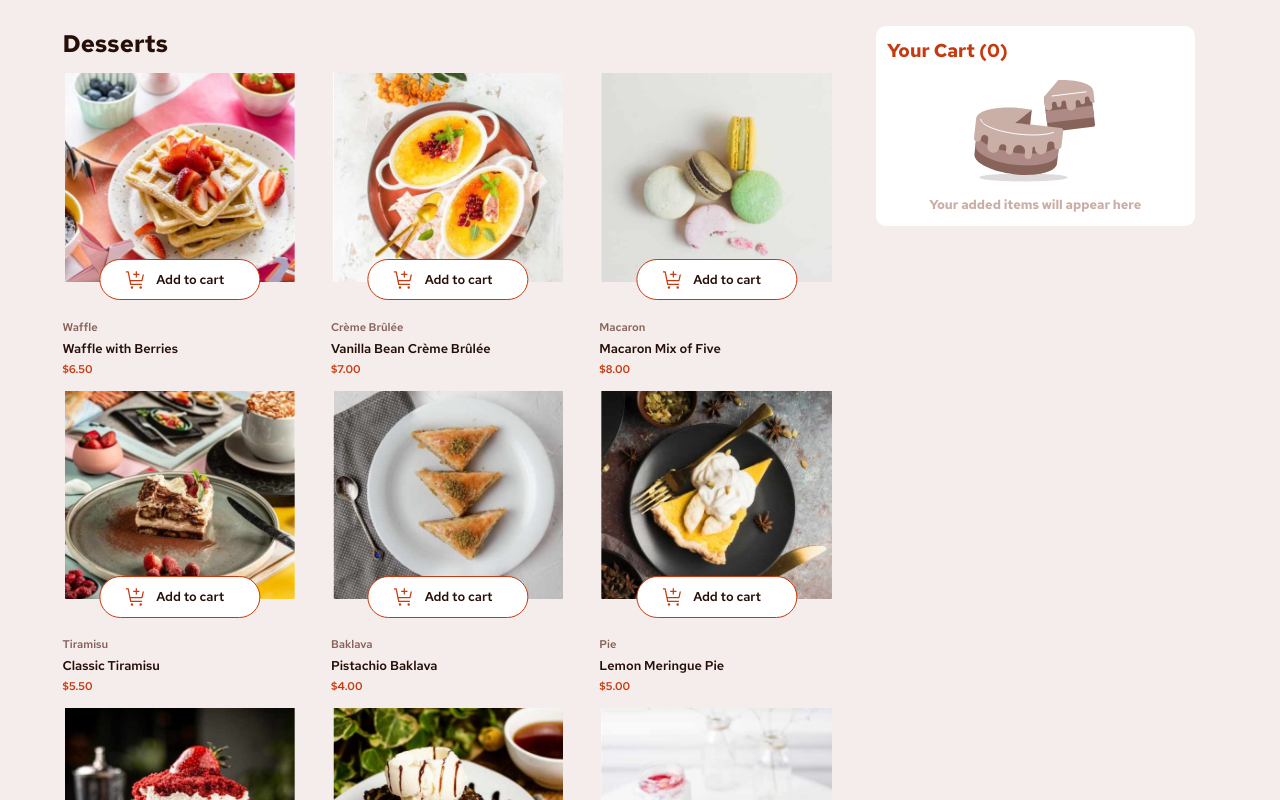
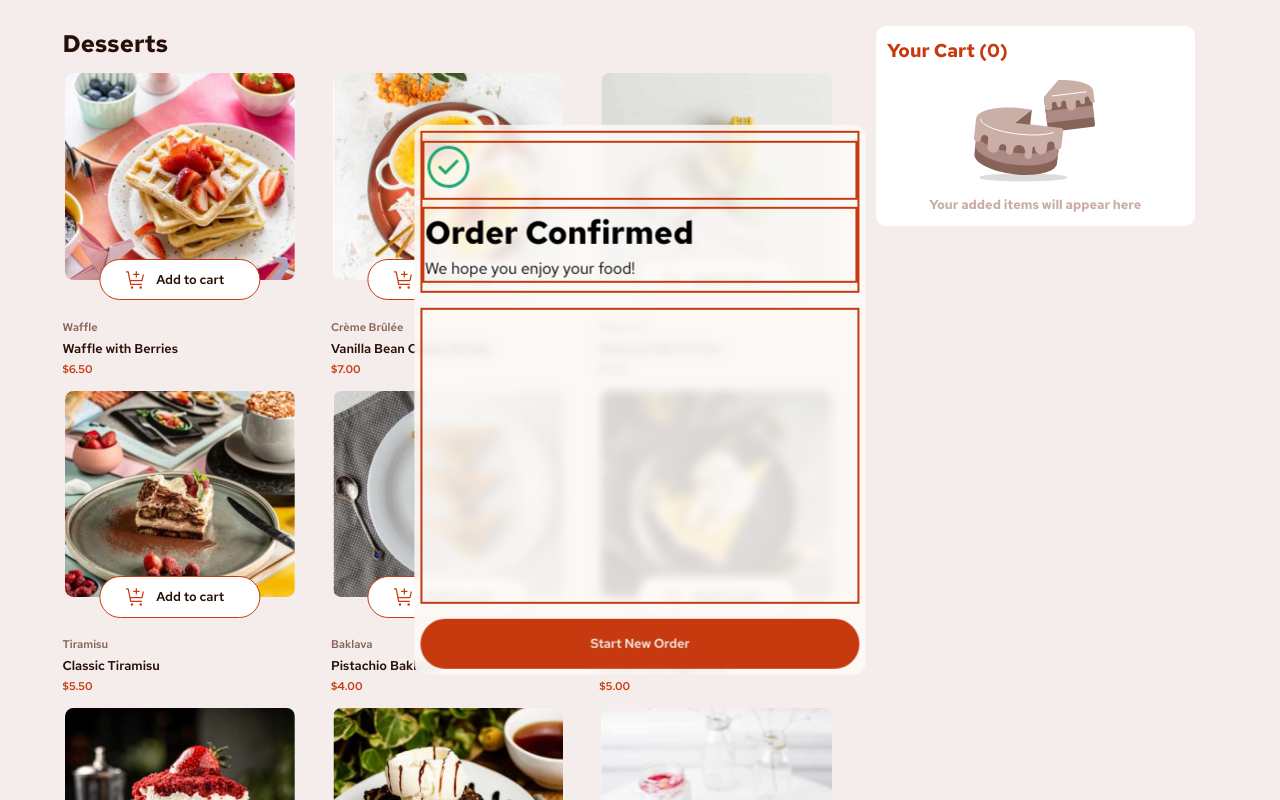
Before and after one commit to nonso01/16-fem-soln, a Vue app: page / in a window 1280 px wide. Shown: the top 800 px of the page. Built offline with nearby package versions, Linux system fonts and the light colour scheme.

Commit message:
working on final order

```diff
--- a/index.html
+++ b/index.html
@@ -1,4 +1,4 @@
-<!doctype html>
+<!DOCTYPE html>
 <html lang="en">
   <head>
     <meta charset="UTF-8" />
@@ -9,58 +9,6 @@
   <body>
     <div id="app"></div>
 
-    <!--
-
-    Desserts
-
-  Waffle with Berries
-  Waffle
-  6.50
-  Add to Cart
-
-  Vanilla Bean Crème Brûlée
-  Crème Brûlée
-  7.00
-  Add to Cart
-
-  Macaron Mix of Five
-  Macaron
-  8.00
-  Add to Cart
-
-  Classic Tiramisu
-  Tiramisu
-  5.50
-  Add to Cart
-
-  Pistachio Baklava
-  Baklava
-  4.00
-  Add to Cart
-
-  Lemon Meringue Pie
-  Pie
-  5.00
-  Add to Cart
-
-  Red Velvet Cake
-  Cake
-  4.50
-  Add to Cart
-
-  Salted Caramel Brownie
-  Brownie
-  4.50
-  Add to Cart
-
-  Vanilla Panna Cotta
-  Panna Cotta
-  6.50
-  Add to Cart
-
-  Your Cart  Quantity
-  Your added items will appear here
-    -->
     <script type="module" src="/src/main.js"></script>
   </body>
 </html>
--- a/src/App.vue
+++ b/src/App.vue
@@ -2,6 +2,7 @@
 import { ref } from "vue";
 import Order from "./components/Order.vue";
 import Dessert from "./components/Dessert.vue";
+import Confirm from "./components/Confirm.vue";
 
 const log = console.log;
 
@@ -12,6 +13,7 @@ const notEmpty = ref(false);
 const orderData = ref({});
 const orderTotalCost = ref(0);
 const orderTotalQuantity = ref(0);
+const showOverlay = ref(false);
 
 function handleMinus(name, price) {
   if (!isQuantityVisible.value[name]) return;
@@ -68,6 +70,10 @@ function handleCancelOrderItem(name) {
   }
 }
 
+function handleStartNewOrder() {
+
+}
+
 function processOreder(name, price) {
   orderData.value[name] = {
     quantity: quantities.value[name],
@@ -119,6 +125,14 @@ function processOrederQuantity() {
       />
     </div>
   </div>
+
+  <Transition>
+    <Confirm />
+  </Transition>
+
+  <Transition>
+    <div class="overlay" v-if="showOverlay"></div>
+  </Transition>
 </template>
 
 <style>
@@ -132,6 +146,16 @@ function processOrederQuantity() {
   .B {
     flex: 0.28;
   }
+}
+
+.overlay {
+  height: 100lvh;
+  width: 100lvw;
+  position: fixed;
+  top: 0;
+  z-index: 5;
+  background: #2727276b;
+  backdrop-filter: blur(5px);
 }
 
 @media screen and (min-width: 1200px) {
--- /dev/null
+++ b/src/components/Confirm.vue
@@ -0,0 +1,58 @@
+<script setup>
+const props = defineProps({
+  finalData: Object,
+  handleStartNewOrder: Function,
+});
+</script>
+
+<template>
+  <div class="confirm flex col btw">
+    <div class="check flex col even bd">
+      <div class="bd">
+        <img src="/images/icon-order-confirmed.svg" alt="order confirmed" />
+      </div>
+      <div class="bd">
+        <h1>Order Confirmed</h1>
+        <p>We hope you enjoy your food!</p>
+      </div>
+    </div>
+
+    <div class="receipt bd"></div>
+
+    <div class="btn flex center bd">Start New Order</div>
+  </div>
+</template>
+
+<style scoped>
+.confirm {
+  position: fixed;
+  z-index: 10;
+  top: 50%;
+  left: 50%;
+  transform: translate(-50%, -50%);
+  width: 28.2rem;
+  height: 34.4rem;
+  padding: 0.5%;
+  border-radius: 0.7rem;
+  background-color: hsla(20, 50%, 98%, 0.85);
+  backdrop-filter: blur(5px);
+
+  .check {
+    height: 30%;
+  }
+
+  .receipt {
+    height: 55%;
+  }
+
+  .btn {
+    height: 50px;
+    background-color: var(--red);
+    border-radius: 2rem;
+    font-size: 0.8rem;
+    font-weight: 600;
+    color: var(--rose-100);
+    cursor: pointer;
+  }
+}
+</style>
--- a/src/components/Dessert.vue
+++ b/src/components/Dessert.vue
@@ -118,8 +118,6 @@ img {
   }
 
   .items {
-    /* border-radius: 0.625rem; */
-
     .content {
       border: 2px solid transparent;
       transition-duration: 100ms;
@@ -129,7 +127,8 @@ img {
       background-image: var(--bg);
       background-size: cover;
       background-repeat: no-repeat;
-      border-radius: 0.25rem;
+      background-clip: content-box; /* enhances the bg curvature */
+      border-radius: 0.65rem;
 
       &.colored {
         border-color: var(--red);
--- a/src/components/Order.vue
+++ b/src/components/Order.vue
@@ -38,7 +38,7 @@ const props = defineProps({
             </p>
           </div>
           <div
-            class="cancel flex center bd"
+            class="cancel flex center trans bd"
             @click="handleCancelOrderItem(item[0])"
           >
             <img src="/images/icon-remove-item.svg" alt="cancel svg" />
@@ -144,6 +144,10 @@ h3 {
     border-radius: 50%;
     border-color: var(--rose-300);
     cursor: pointer;
+
+    &:hover {
+      filter: grayscale(70%);
+    }
   }
 }
 </style>
--- a/src/style.css
+++ b/src/style.css
@@ -37,6 +37,7 @@ html {
   #app,
   .container {
     min-height: inherit;
+    position: relative;
   }
 }
 
```
